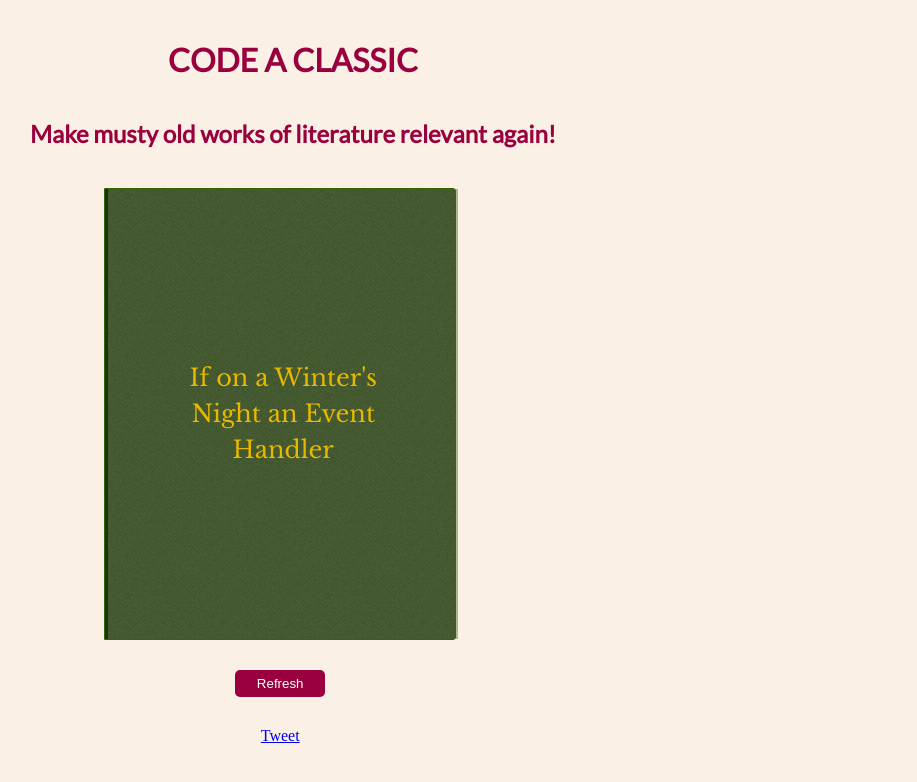
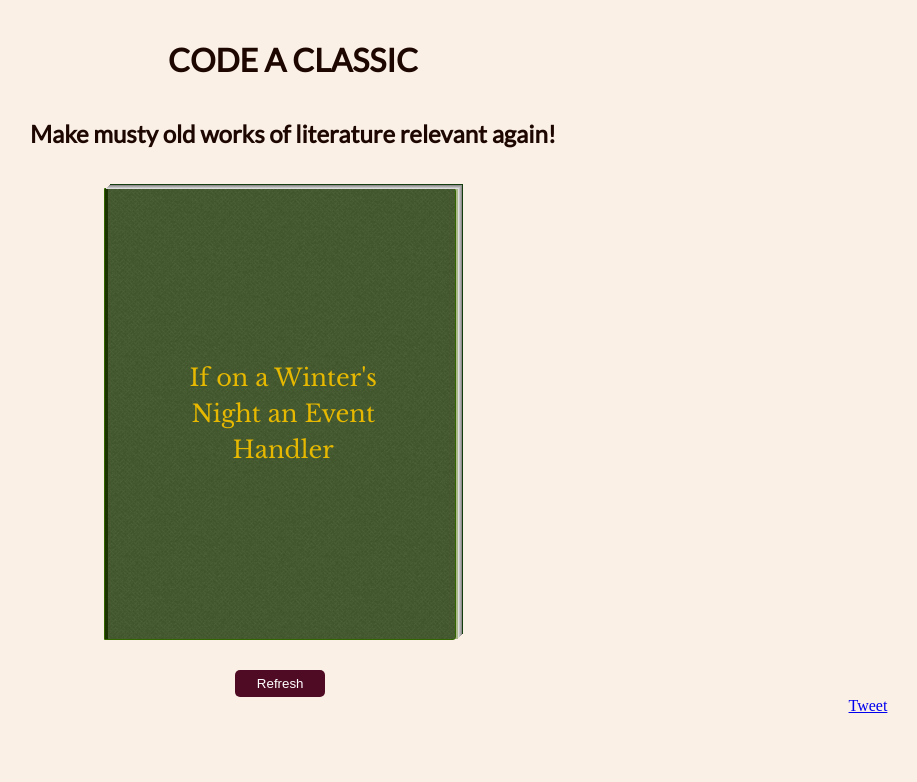
Before and after one commit to aperala/nonsense-books, a plain HTML site: page index.html in a window 1280 px wide. Shown: the whole page, without its empty margins (347-1264 px from the left). Drawn offline with nearby package versions, Linux system fonts and the light colour scheme.

Commit message:
Style tweaks

```diff
--- a/style.css
+++ b/style.css
@@ -17,7 +17,7 @@ h1, h2 {
   margin: 40px auto;
   text-align: center;
   font-family: 'Lato', sans-serif;
-  color: #99003D;
+  color: #1D0700;
 }
 
 .book {
@@ -31,6 +31,7 @@ h1, h2 {
   font-family: 'Libre Baskerville', serif;
 }
 
+/*adapted from http://hankstoever.com/posts/6-Design-a-Book-Cover-in-CSS-with-SASS*/
 .cover {
   height: 100%;
   width: 100%;
@@ -45,21 +46,27 @@ h1, h2 {
     justify-content: center;
   background-color: rgba(51, 102, 0, 0.4);
   border-left: 3px solid #1A3300;
+  box-shadow: 1px -1px 0 gainsboro,
+              2px -2px 0 #c2c2c2,
+              3px -3px 0 darkgrey,
+              4px -4px 0 #8f8f8f,
+              5px -5px 0 #133c0f;
 }
 
 #tweet {
-  text-align: center;
+  text-align: right;
+  margin-right: 20px;
 }
 
 #btn {
-  margin: 30px auto;
+  margin: 30px auto 0 auto;
   width: 90px;
   display: block;
   cursor: pointer;
   border-radius: 5px;
   padding: 6px 4px;
   text-align: center;
-  background-color: #99003D;
+  background-color: #500B24;
   color: white;
   border: none;
 }
```
